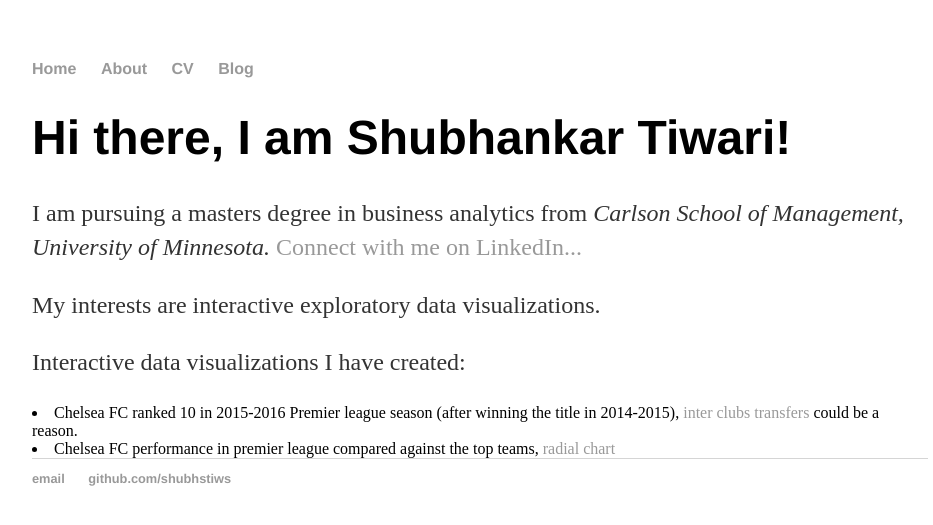
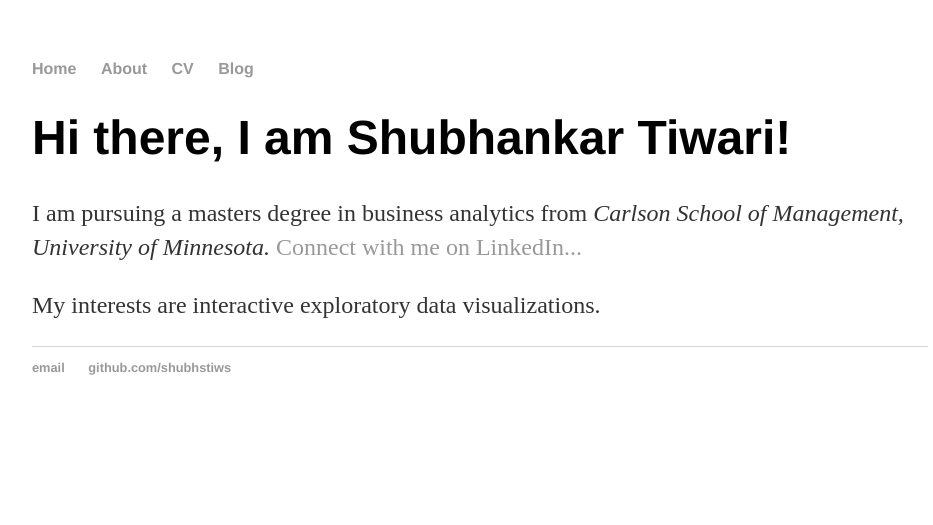
Before and after one commit to shubhstiws/shubhstiws.github.io, a Jekyll site: the page built from index.html, in a window 1280 px wide. Shown: the top 525 px of the page, without its empty margins (160-1093 px from the left). Built offline with Jekyll 4.4.1, drawn with Linux system fonts in a browser that asks for light colours.

```diff
--- a/index.html
+++ b/index.html
@@ -4,13 +4,7 @@ title: Shubhankar Tiwari
 ---
 <div class="blurb">
         <h1>Hi there, I am Shubhankar Tiwari!</h1>
-	<p>I am pursuing a masters degree in business analytics from <em> Carlson School of Management, University of Minnesota.</em>  <a href="/about">Connect with me on LinkedIn...</a></p>
+	<p>I am pursuing a masters degree in business analytics from <em> Carlson School of Management, University of Minnesota.</em>  <a href="linkedin.com/in/shubhstiws">Connect with me on LinkedIn...</a></p>
     	<p>My interests are interactive exploratory data visualizations. </p>
 
-	<p>Interactive data visualizations I have created:</p>
-
-        <li>Chelsea FC ranked 10 in 2015-2016 Premier league season (after winning the title in 2014-2015), <a href="https://shubhstiws.github.io/interactive_transfer_chart.html" target="_blank" rel="noopener">inter clubs transfers</a> could be a reason.</li>
-
-        <li>Chelsea FC performance in premier league compared against the top teams, <a href="https://shubhstiws.github.io/PL2010.html" target="_blank" rel="noopener">radial chart</a> </li>
-
 </div><!-- /.blurb -->
```
